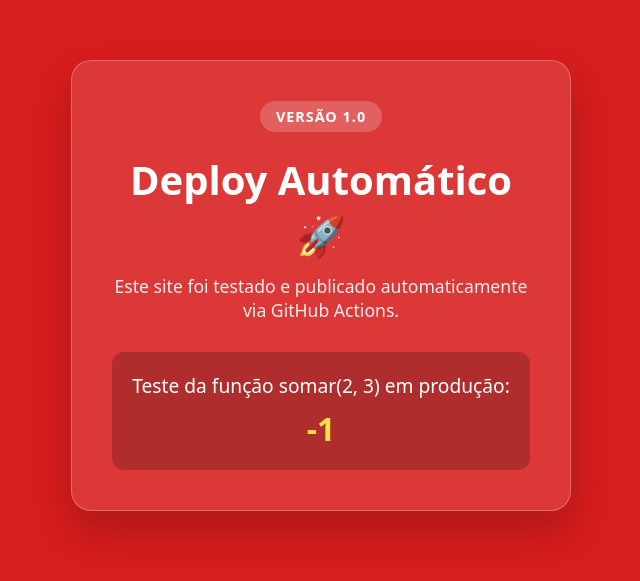
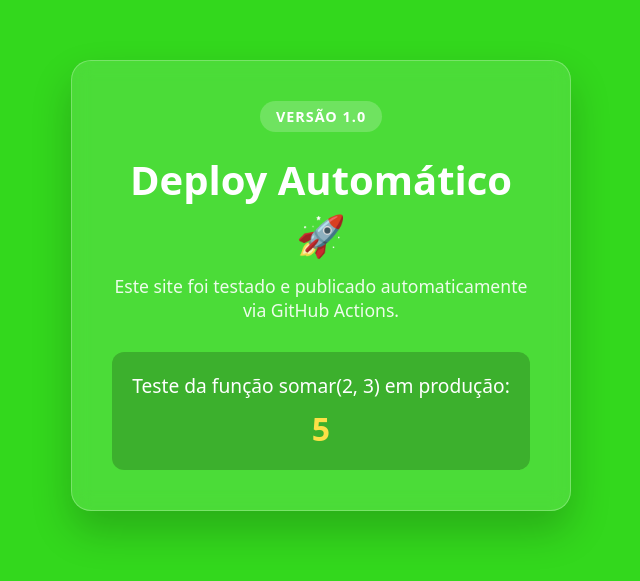
Before and after one commit to JorgeJunqueiro/CICD, a plain HTML site: page index.html in a window 1280 px wide. Shown: the part 115-696 px from the top of the page, without its empty margins (319-959 px from the left). Drawn offline with Linux system fonts and the light colour scheme.

Commit message:
Agora é que é.

```diff
--- a/app.js
+++ b/app.js
@@ -1,5 +1,5 @@
 function somar(a, b) {
-  return a - b;
+  return a + b;
 }
 
 // Permite que o ficheiro funcione tanto no navegador como no Node.js (para os testes)
--- a/index.html
+++ b/index.html
@@ -8,7 +8,7 @@
     :root {
       /*https://jorgejunqueiro.github.io/CICD/*/
       /* MUDAR NA APRESENTAÇÃO: Ex: de azul (#1d4ed8) para verde (#047857) */
-      --cor-fundo: #d81d1d;
+      --cor-fundo: #33d81d;
     }
 
     * {
```
